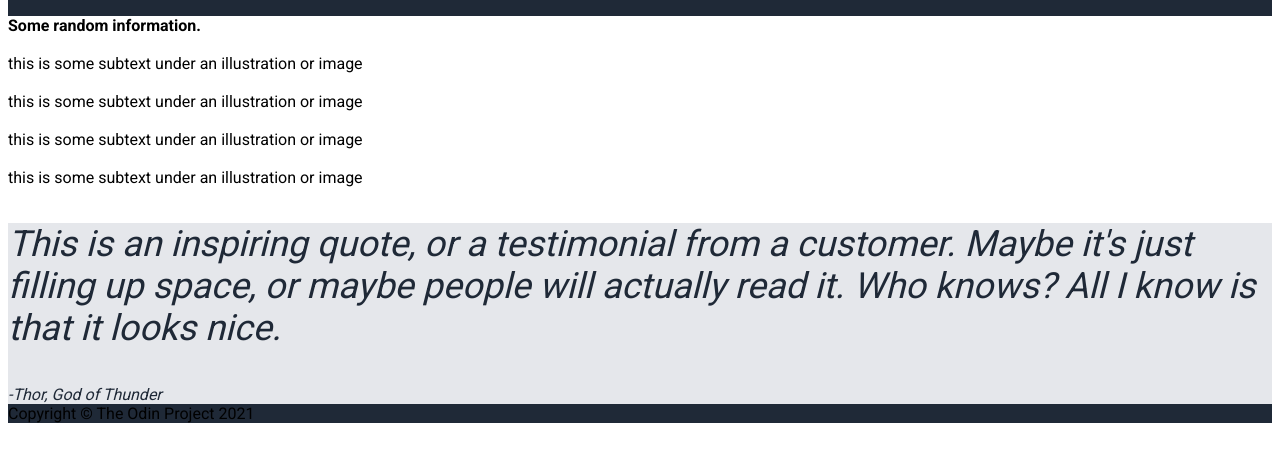
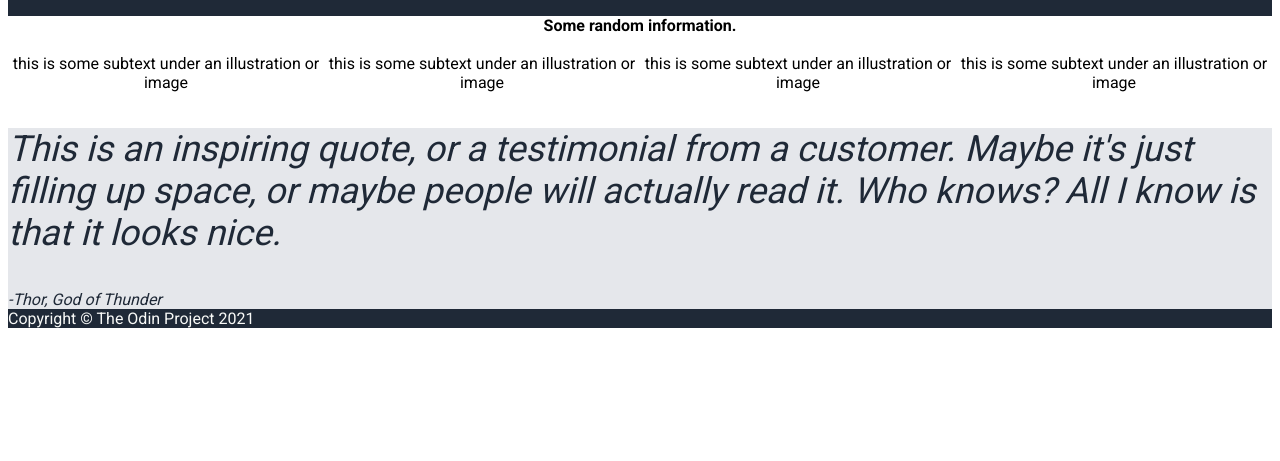
Before and after one commit to h42codes/odin-landing-page, a plain HTML site: page index.html in a window 1280 px wide. Shown: the part 195-656 px from the top of the page. Drawn offline with Linux system fonts and the light colour scheme.

Commit message:
Add styling to info section

```diff
--- a/style.css
+++ b/style.css
@@ -36,7 +36,13 @@ a {
 }
 
 .info-container {
+  display: flex;
+  flex-direction: column;
+  text-align: center;
+}
 
+.info-blocks {
+  display: flex;
 }
 
 .info-text {
@@ -60,3 +66,7 @@ a {
   font-size: 36px;
   font-weight: lighter;
 }
+
+.footer {
+  color: #F9FAF8;
+}
```
